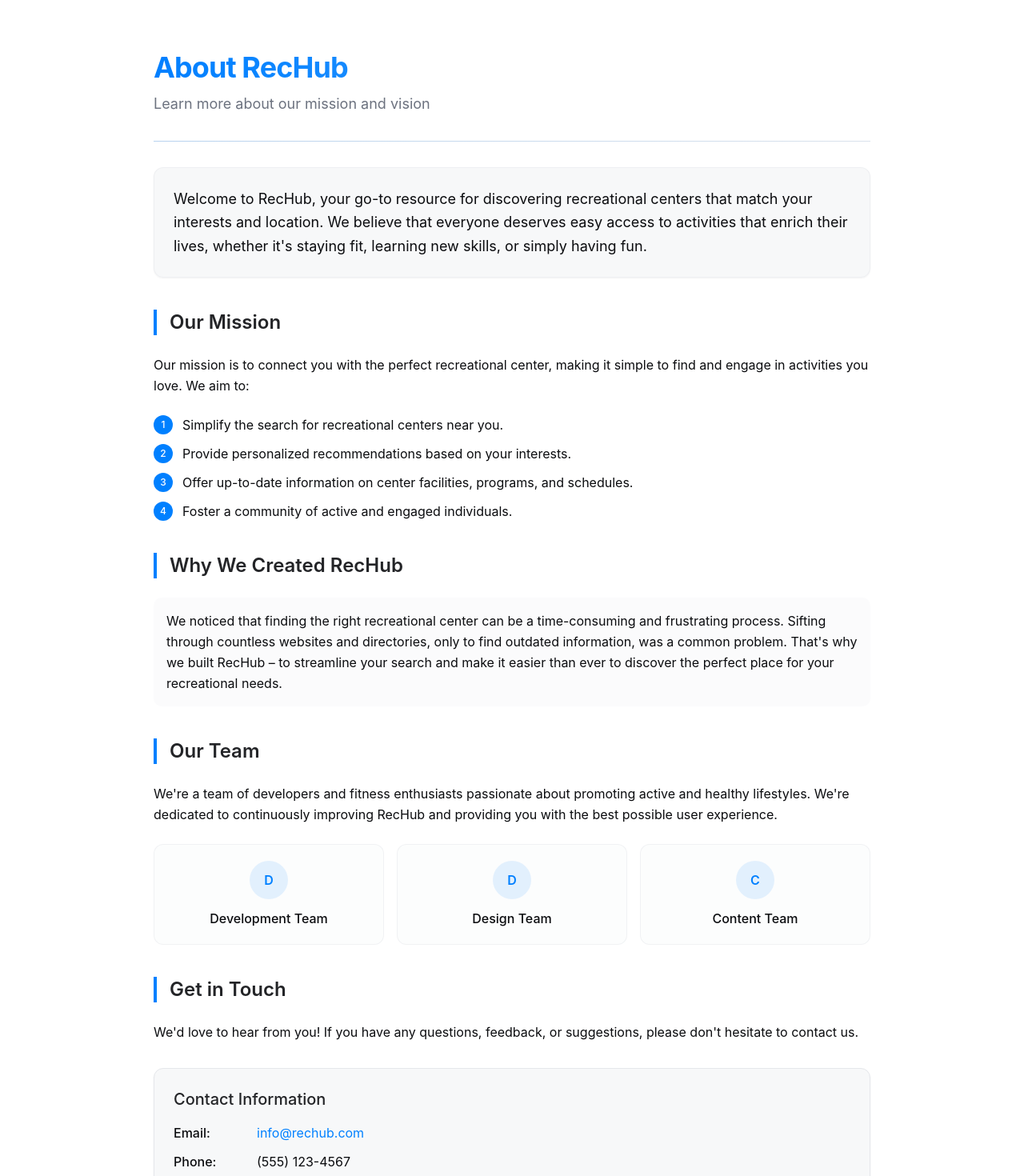
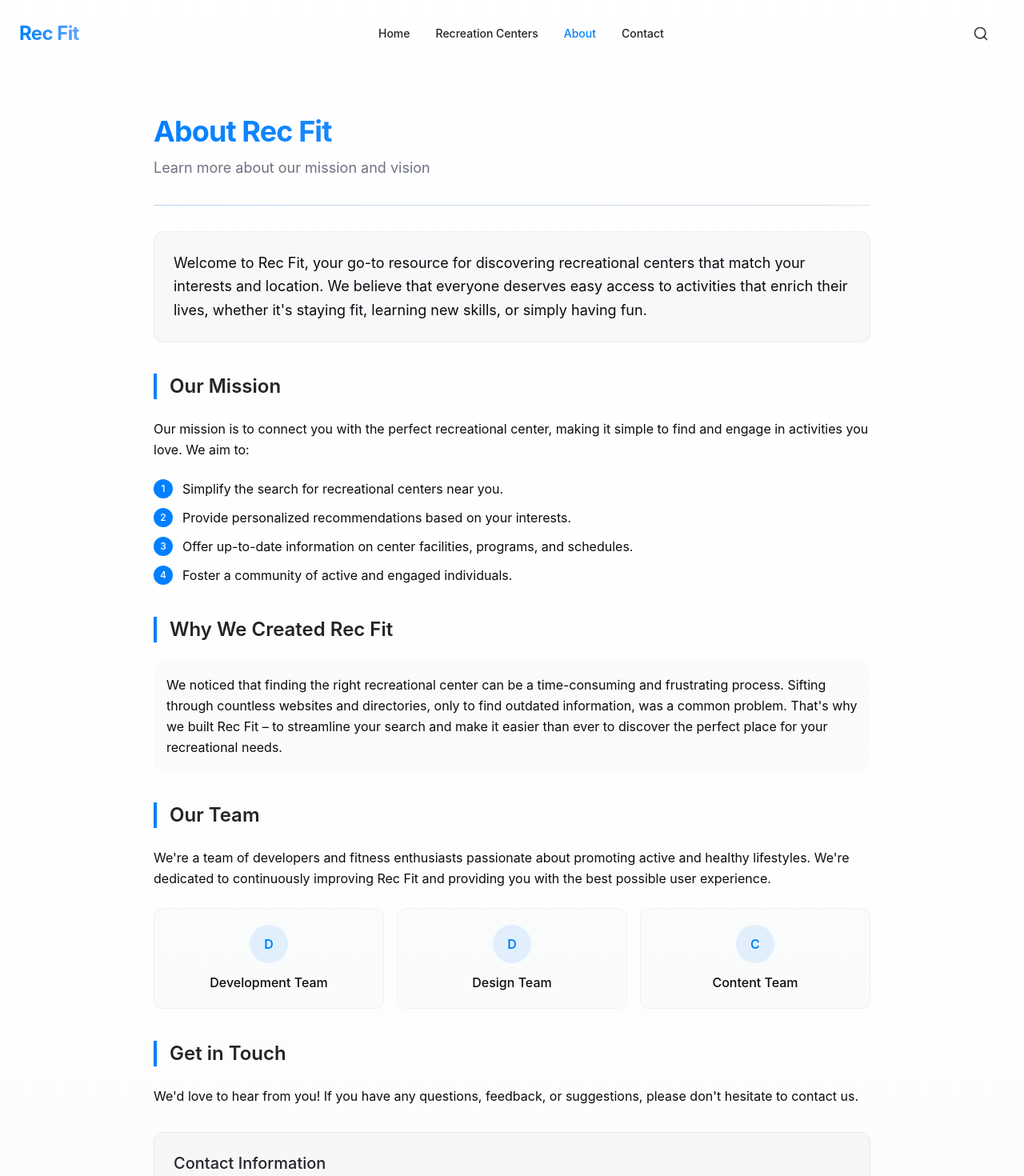
Before and after one commit to andy277/rec-centre-hub, a React (Vite) app: page /about in a window 1280 px wide. Shown: the top 1470 px of the page at 80% size. Built offline with nearby package versions, Linux system fonts and the light colour scheme.

Commit message:
Restyle centers and about pages
Restyle the recreation centers and about sections and add the top navbar to those 2 sections.

```diff
--- a/src/pages/About.tsx
+++ b/src/pages/About.tsx
@@ -1,13 +1,19 @@
 
 import { Container } from "@/components/ui/container";
 import { Separator } from "@/components/ui/separator";
+import Navbar from "@/components/Navbar";
 
 const About = () => {
   return (
+    <>
+      <Navbar />
+      <main className="pt-20 pb-12 min-h-screen bg-gradient-to-b from-background to-secondary/20">
         <Container className="py-12 md:py-16">
           <div className="flex flex-col gap-8 max-w-4xl mx-auto">
             <div className="space-y-3 animate-fade-in">
-          <h1 className="text-4xl font-bold tracking-tight bg-gradient-to-r from-primary to-primary/70 bg-clip-text text-transparent">About RecHub</h1>
+              <h1 className="text-4xl font-bold tracking-tight bg-gradient-to-r from-primary to-blue-400 bg-clip-text text-transparent">
+                About Rec Fit
+              </h1>
               <p className="text-muted-foreground text-lg">
                 Learn more about our mission and vision
               </p>
@@ -17,7 +23,7 @@ const About = () => {
             <div className="prose prose-slate max-w-none">
               <div className="bg-secondary/50 rounded-xl p-6 shadow-sm border border-border/50 hover-scale">
                 <p className="text-lg leading-relaxed">
-              Welcome to RecHub, your go-to resource for discovering recreational centers that match your interests and location. We believe that everyone deserves easy access to activities that enrich their lives, whether it's staying fit, learning new skills, or simply having fun.
+                  Welcome to Rec Fit, your go-to resource for discovering recreational centers that match your interests and location. We believe that everyone deserves easy access to activities that enrich their lives, whether it's staying fit, learning new skills, or simply having fun.
                 </p>
               </div>
 
@@ -44,16 +50,16 @@ const About = () => {
               </div>
 
               <div className="mt-10 space-y-6 animate-slide-up" style={{ animationDelay: "150ms" }}>
-            <h2 className="text-2xl font-semibold text-foreground/90 border-l-4 border-primary pl-4">Why We Created RecHub</h2>
+                <h2 className="text-2xl font-semibold text-foreground/90 border-l-4 border-primary pl-4">Why We Created Rec Fit</h2>
                 <p className="text-base leading-relaxed bg-secondary/30 p-4 rounded-md">
-              We noticed that finding the right recreational center can be a time-consuming and frustrating process. Sifting through countless websites and directories, only to find outdated information, was a common problem. That's why we built RecHub – to streamline your search and make it easier than ever to discover the perfect place for your recreational needs.
+                  We noticed that finding the right recreational center can be a time-consuming and frustrating process. Sifting through countless websites and directories, only to find outdated information, was a common problem. That's why we built Rec Fit – to streamline your search and make it easier than ever to discover the perfect place for your recreational needs.
                 </p>
               </div>
 
               <div className="mt-10 space-y-6 animate-slide-up" style={{ animationDelay: "300ms" }}>
                 <h2 className="text-2xl font-semibold text-foreground/90 border-l-4 border-primary pl-4">Our Team</h2>
                 <p className="text-base leading-relaxed">
-              We're a team of developers and fitness enthusiasts passionate about promoting active and healthy lifestyles. We're dedicated to continuously improving RecHub and providing you with the best possible user experience.
+                  We're a team of developers and fitness enthusiasts passionate about promoting active and healthy lifestyles. We're dedicated to continuously improving Rec Fit and providing you with the best possible user experience.
                 </p>
 
                 <div className="grid grid-cols-1 md:grid-cols-3 gap-4 mt-6">
@@ -80,7 +86,7 @@ const About = () => {
                 <div className="space-y-3">
                   <p className="flex items-center gap-2">
                     <span className="font-medium min-w-24">Email:</span>
-                <a href="mailto:info@rechub.com" className="text-primary hover:underline">info@rechub.com</a>
+                    <a href="mailto:info@recfit.com" className="text-primary hover:underline">info@recfit.com</a>
                   </p>
                   <p className="flex items-center gap-2">
                     <span className="font-medium min-w-24">Phone:</span>
@@ -95,6 +101,8 @@ const About = () => {
             </div>
           </div>
         </Container>
+      </main>
+    </>
   );
 };
 
--- a/src/pages/Centers.tsx
+++ b/src/pages/Centers.tsx
@@ -3,21 +3,29 @@ import { RecCenterList } from "@/components/RecCenterList";
 import { recCenters } from "@/utils/data";
 import { Container } from "@/components/ui/container";
 import { Separator } from "@/components/ui/separator";
+import Navbar from "@/components/Navbar";
 
 const Centers = () => {
   return (
-    <Container className="py-8 md:py-12">
+    <>
+      <Navbar />
+      <main className="pt-20 pb-12 min-h-screen bg-gradient-to-b from-background to-secondary/20">
+        <Container className="py-8 md:py-12 animate-fade-in">
           <div className="flex flex-col gap-6">
             <div className="space-y-2">
-          <h1 className="text-3xl font-bold tracking-tight">Recreation Centers</h1>
-          <p className="text-muted-foreground">
+              <h1 className="text-3xl md:text-4xl font-bold tracking-tight bg-gradient-to-r from-primary to-blue-400 bg-clip-text text-transparent">
+                Recreation Centers
+              </h1>
+              <p className="text-muted-foreground max-w-3xl">
                 Explore our network of recreation centers offering a variety of amenities and programs for all ages and interests.
               </p>
             </div>
-        <Separator />
+            <Separator className="bg-gradient-to-r from-primary/20 to-primary/5" />
             <RecCenterList centers={recCenters} />
           </div>
         </Container>
+      </main>
+    </>
   );
 };
 
```
Lines whose indentation alone changed are shown as unchanged.
